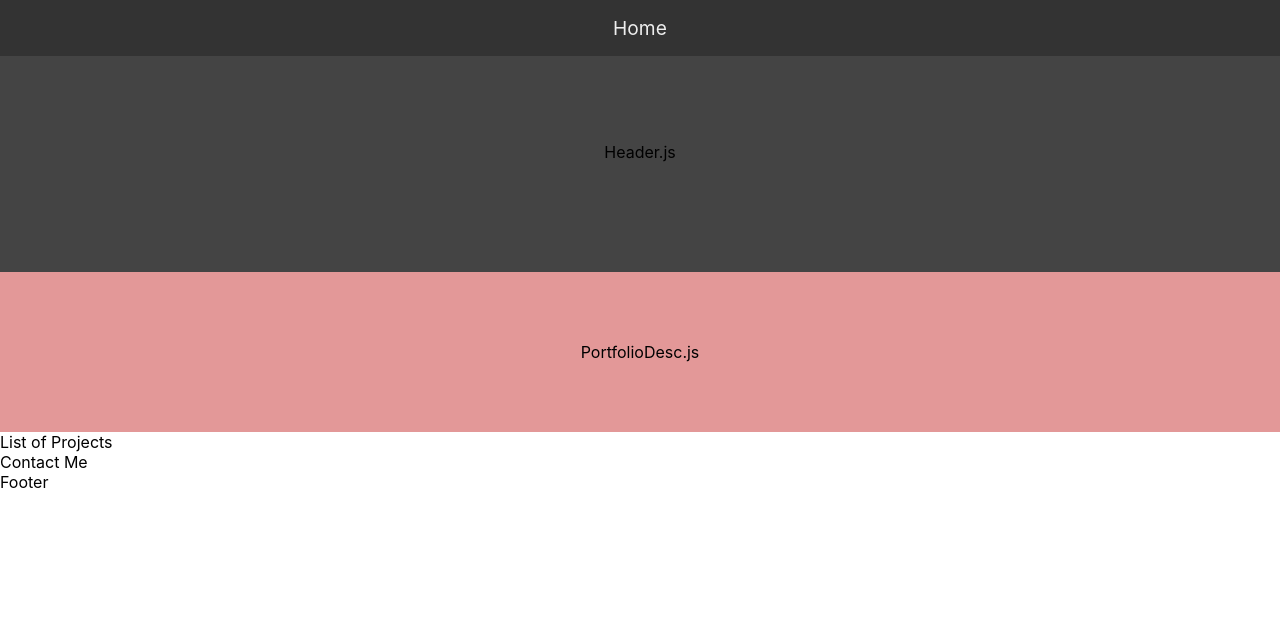
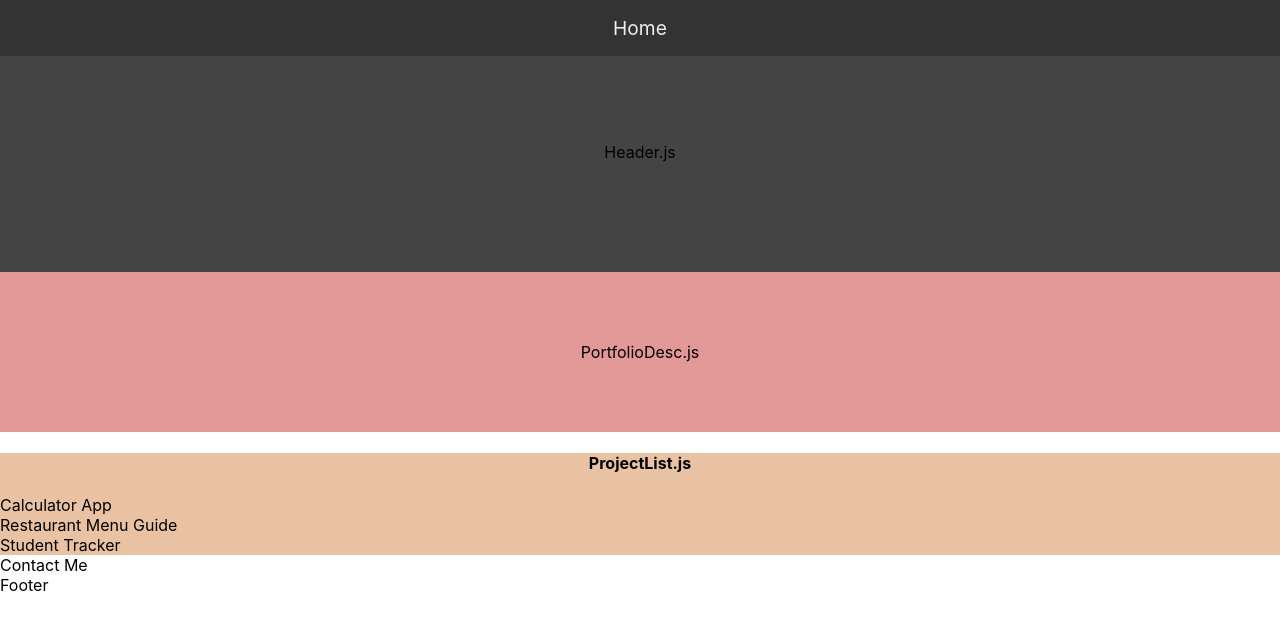
Before and after one commit to Jonathan-Day-Dev/react_portfolio, a JavaScript app: page / in a window 1280 px wide. Shown: the top 630 px of the page. Built offline with nearby package versions, Linux system fonts and the light colour scheme; the HTML template or start-up script is replaced by a standard one.

Commit message:
basic project list setup

```diff
--- a/src/App.js
+++ b/src/App.js
@@ -3,15 +3,23 @@ import styles from './App.module.css';
 import Navbar from "./components/nav/Navbar";
 import Header from "./components/header/Header";
 import PortfolioDesc from './components/main/desc/PortfolioDesc';
+import ProjectList from './components/main/projects/ProjectList';
 
 function App() {
+
+  const projectList = [
+    { name: "Calculator App" },
+    { name: "Restaurant Menu Guide" },
+    { name: "Student Tracker" }
+  ]
+
   return (
     <div>
       <Navbar />
       <div className={styles.body}>
         <Header />
         <PortfolioDesc />
-        <div>List of Projects</div>
+        <ProjectList projects={projectList}/>
         <div>Contact Me</div>
         <div>Footer</div>
       </div>
--- /dev/null
+++ b/src/components/main/projects/Project.js
@@ -0,0 +1,11 @@
+import styles from './Project.module.css';
+
+const Project = props => {
+    return (
+        <div>
+            {props.projectName}
+        </div>
+    )
+}
+
+export default Project;
--- /dev/null
+++ b/src/components/main/projects/ProjectList.js
@@ -0,0 +1,14 @@
+import styles from './ProjectList.module.css';
+
+import Project from './Project';
+
+const ProjectList = props => {
+    return (
+        <div className={styles['project-list']}>
+            <h4>ProjectList.js</h4>
+            {props.projects.map(project => <Project projectName={project.name} key={project.name} />)}
+        </div>
+    )
+}
+
+export default ProjectList;
--- /dev/null
+++ b/src/components/main/projects/ProjectList.module.css
@@ -0,0 +1,8 @@
+.project-list {
+    width: 100%;
+    background-color: #e8c2a2;
+}
+
+.project-list h4 {
+    text-align: center;
+}
```
Also changed, not shown: src/components/main/projects/Project.module.css (added).
